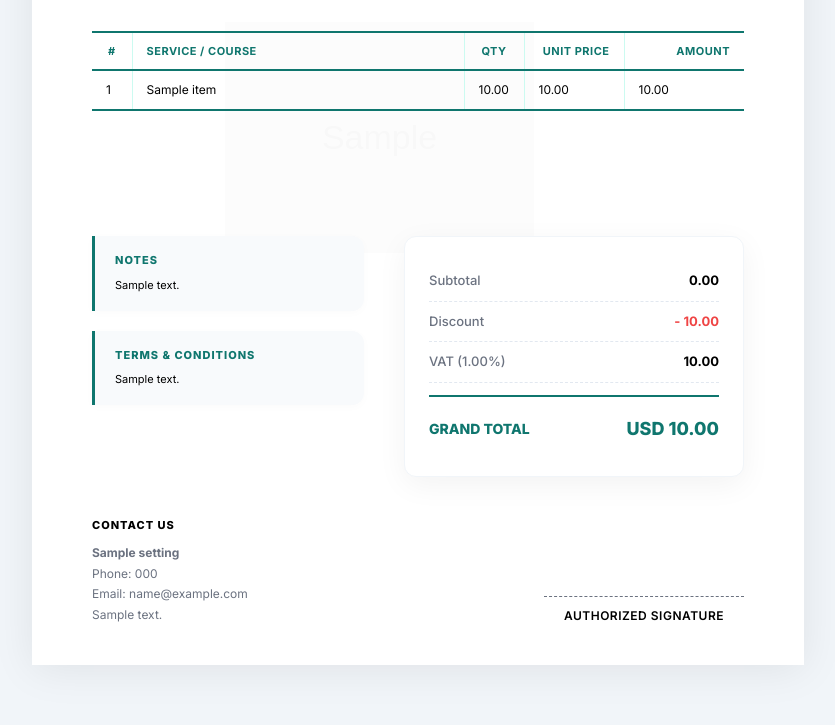
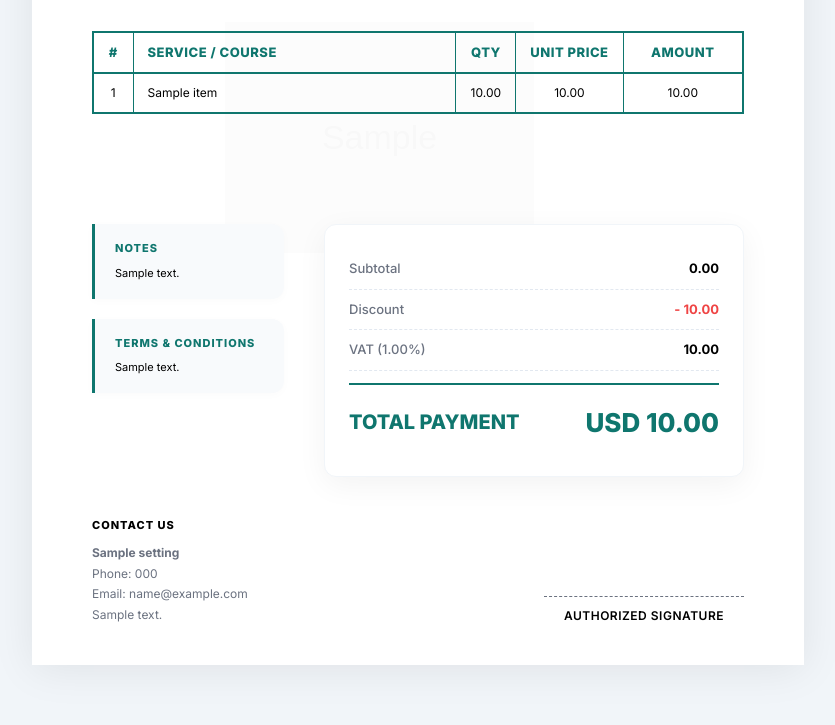
Before and after one commit to saifulislammz/Dashboard, a PHP site: template views/admin/invoices/print.php in a window 1280 px wide. Shown: the part 465-1190 px from the top of the page, without its empty margins (222-1057 px from the left). Run offline with PHP 8.4, Linux system fonts and the light colour scheme; the template is opened without the code that fills it: most values are stand-ins (such as "Sample title", 1, 10 or a date in 2020); grey boxes marked "Sample" are stand-in pictures.

Commit message:
feat: add views for invoice creation, viewing, and printing functionality

```diff
--- a/views/admin/invoices/print.php
+++ b/views/admin/invoices/print.php
@@ -264,23 +264,15 @@
             border-collapse: collapse;
             border-top: 2px solid var(--brand-blue);
             border-bottom: 2px solid var(--brand-blue);
+            border-left: 2px solid var(--brand-blue);
+            border-right: 2px solid var(--brand-blue);
         }
 
         .items-table th,
         .items-table td {
-            border-left: 1px solid var(--border-color);
-            border-right: 1px solid var(--border-color);
+            border-left: 1px solid var(--brand-blue);
+            border-right: 1px solid var(--brand-blue);
             padding: 10px 14px;
-        }
-
-        .items-table th:first-child,
-        .items-table td:first-child {
-            border-left: none;
-        }
-
-        .items-table th:last-child,
-        .items-table td:last-child {
-            border-right: none;
         }
 
         .items-table thead tr {
@@ -289,11 +281,12 @@
 
         .items-table th {
             text-align: left;
-            font-size: 11px;
-            font-weight: 700;
+            font-size: 13px;
+            font-weight: 900;
             color: var(--brand-blue);
             text-transform: uppercase;
             letter-spacing: 0.5px;
+            white-space: nowrap;
         }
 
         .items-table th.center {
@@ -308,7 +301,7 @@
             font-size: 12px;
             color: var(--text-main);
             vertical-align: top;
-            border-bottom: 1px solid #f1f5f9;
+            border-bottom: 1px solid var(--brand-blue);
         }
 
         .items-table td.center {
@@ -360,7 +353,7 @@
         }
 
         .inv-totals {
-            width: 340px;
+            width: 420px;
             background: #fff;
             border-radius: 12px;
             box-shadow: 0 8px 30px rgba(0,0,0,0.05);
@@ -403,16 +396,18 @@
         }
 
         .total-line.grand-total .label {
-            font-size: 14px;
-            font-weight: 800;
+            font-size: 20px;
+            font-weight: 900;
             color: var(--brand-blue);
             text-transform: uppercase;
+            white-space: nowrap;
         }
 
         .total-line.grand-total .value {
-            font-size: 18px;
-            font-weight: 800;
+            font-size: 26px;
+            font-weight: 900;
             color: var(--brand-blue);
+            white-space: nowrap;
         }
 
         /* ─── Modern Footer ────────────────────────────── */
@@ -662,20 +657,20 @@
                             <th class="center" style="width:40px">#</th>
                             <th>SERVICE / COURSE</th>
                             <th class="center" style="width:60px">QTY</th>
-                            <th class="right" style="width:100px">UNIT PRICE</th>
-                            <th class="right" style="width:120px">AMOUNT</th>
+                            <th class="center" style="width:100px">UNIT PRICE</th>
+                            <th class="center" style="width:120px">AMOUNT</th>
                         </tr>
                     </thead>
                     <tbody>
                         <?php foreach ($items as $i => $item): ?>
                             <tr>
-                                <td><?= $i + 1 ?></td>
+                                <td class="center"><?= $i + 1 ?></td>
                                 <td>
                                     <div class="item-name"><?= htmlspecialchars($item['item_name'], ENT_QUOTES, 'UTF-8') ?></div>
                                 </td>
-                                <td><?= number_format((float) $item['quantity'], 2) ?></td>
-                                <td><?= number_format((float) $item['unit_price'], 2) ?></td>
-                                <td class="item-amount"><?= number_format((float) $item['amount'], 2) ?></td>
+                                <td class="center"><?= number_format((float) $item['quantity'], 2) ?></td>
+                                <td class="center"><?= number_format((float) $item['unit_price'], 2) ?></td>
+                                <td class="center item-amount"><?= number_format((float) $item['amount'], 2) ?></td>
                             </tr>
                         <?php endforeach; ?>
                     </tbody>
@@ -706,20 +701,16 @@
                         <span class="label">Subtotal</span>
                         <span class="value"><?= number_format((float) $invoice['subtotal'], 2) ?></span>
                     </div>
-                    <?php if ((float) $invoice['discount'] > 0): ?>
                     <div class="total-line discount">
                         <span class="label">Discount</span>
                         <span class="value">- <?= number_format((float) $invoice['discount'], 2) ?></span>
                     </div>
-                    <?php endif; ?>
-                    <?php if ((float) $invoice['vat_percent'] > 0): ?>
                     <div class="total-line">
                         <span class="label">VAT (<?= number_format((float) $invoice['vat_percent'], 2) ?>%)</span>
                         <span class="value"><?= number_format((float) $invoice['vat_amount'], 2) ?></span>
                     </div>
-                    <?php endif; ?>
                     <div class="total-line grand-total">
-                        <span class="label">GRAND TOTAL</span>
+                        <span class="label">TOTAL PAYMENT</span>
                         <span class="value"><?= $currInfo['symbol'] ?? $curr ?> <?= number_format((float) $invoice['grand_total'], 2) ?></span>
                     </div>
                 </div>
```
Also changed, not shown: views/admin/invoices/create.php (+4 -4 lines), views/admin/invoices/view.php (+21 -27 lines).
